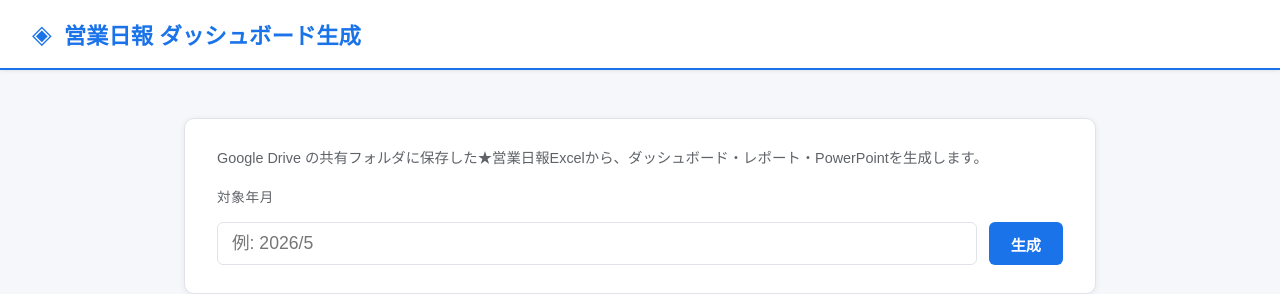
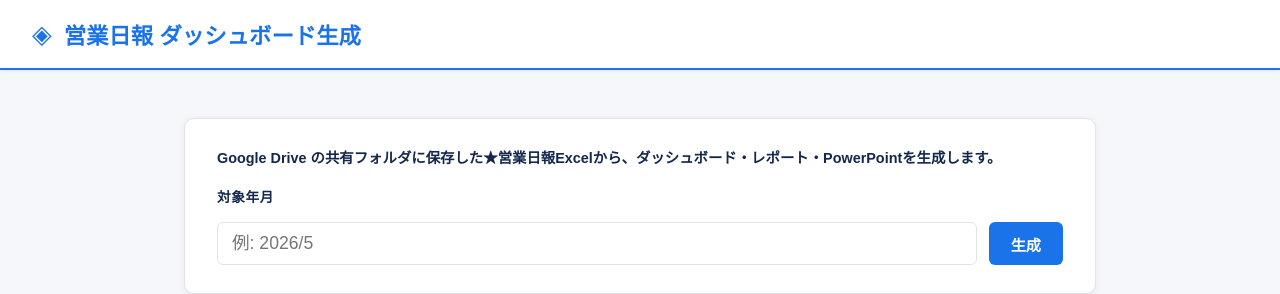
Before and after one commit to shohshohshoh/monthly-Dashboard, a React app in the folder frontend/: page / in a window 1280 px wide. Shown: the top 294 px of the page. Built offline with nearby package versions, Linux system fonts and the light colour scheme; no server answers; the HTML template or start-up script is replaced by a standard one.

Commit message:
UI: グレーの補助テキストを濃紺の太字に変更

```diff
--- a/frontend/src/App.css
+++ b/frontend/src/App.css
@@ -10,7 +10,7 @@
   --c5:      #d93025;
   --grid:    #e0e4ea;
   --text:    #202124;
-  --sub:     #5f6368;
+  --sub:     #14284d;
   --border:  #e0e4ea;
   --radius:  10px;
 }
@@ -69,6 +69,7 @@ body {
 .card-desc {
   font-size: 0.9rem;
   color: var(--sub);
+  font-weight: bold;
   line-height: 1.6;
 }
 
@@ -76,6 +77,7 @@ body {
 .label {
   font-size: 0.85rem;
   color: var(--sub);
+  font-weight: bold;
   letter-spacing: 0.05em;
 }
 
@@ -155,7 +157,7 @@ body {
 }
 
 .msg--error   { color: var(--c5);  background: rgba(217,48,37,0.07);  border-left: 3px solid var(--c5); }
-.msg--info    { color: var(--sub); background: #f1f3f4;               border-left: 3px solid var(--grid); }
+.msg--info    { color: var(--sub); font-weight: bold; background: #f1f3f4; border-left: 3px solid var(--grid); }
 .msg--success { color: var(--c3);  background: rgba(24,128,56,0.08);  border-left: 3px solid var(--c3); }
 .msg--warn    { color: var(--c4);  background: rgba(227,116,0,0.07);  border-left: 3px solid var(--c4); }
 
@@ -188,6 +190,7 @@ body {
   background: transparent;
   border: 1px solid var(--border);
   color: var(--sub);
+  font-weight: bold;
 }
 
 .btn--neutral:hover:not(:disabled) {
@@ -229,6 +232,7 @@ body {
 .modal-message {
   font-size: 0.9rem;
   color: var(--sub);
+  font-weight: bold;
   line-height: 1.6;
 }
 
```
